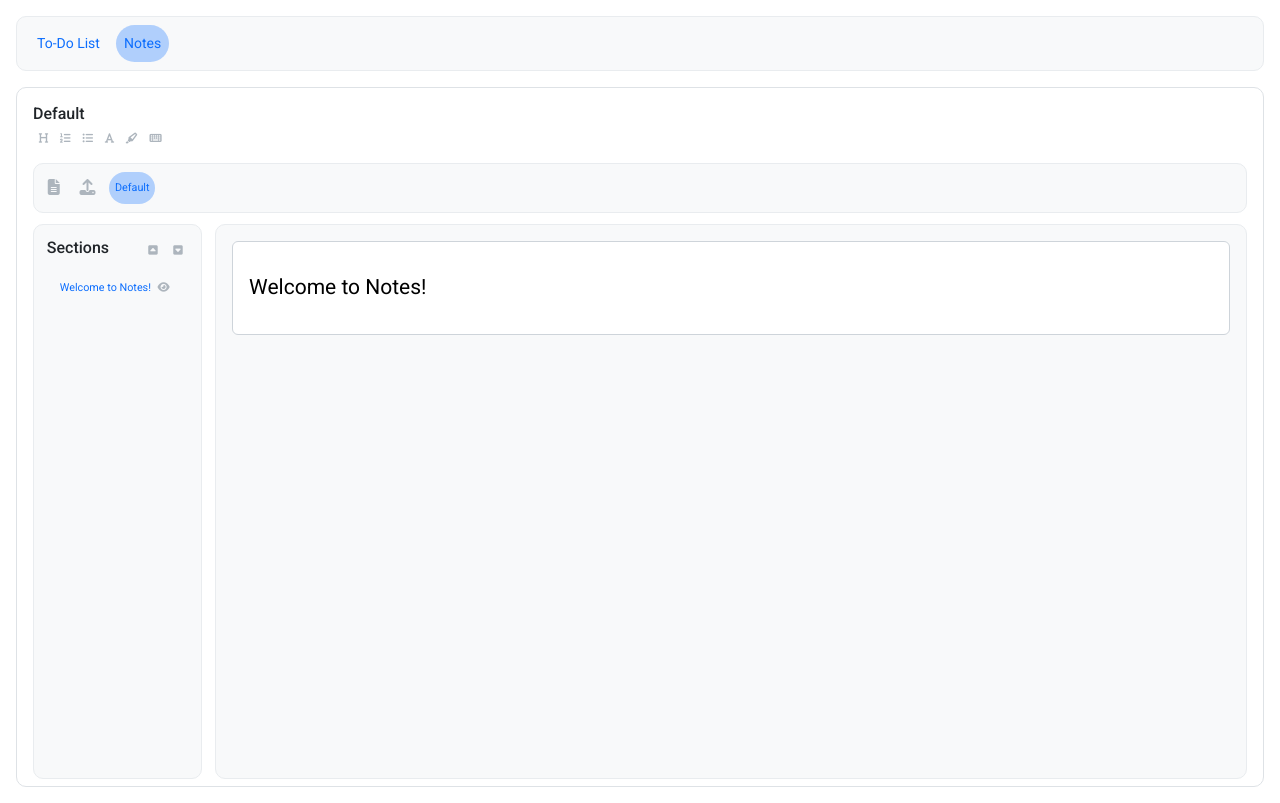
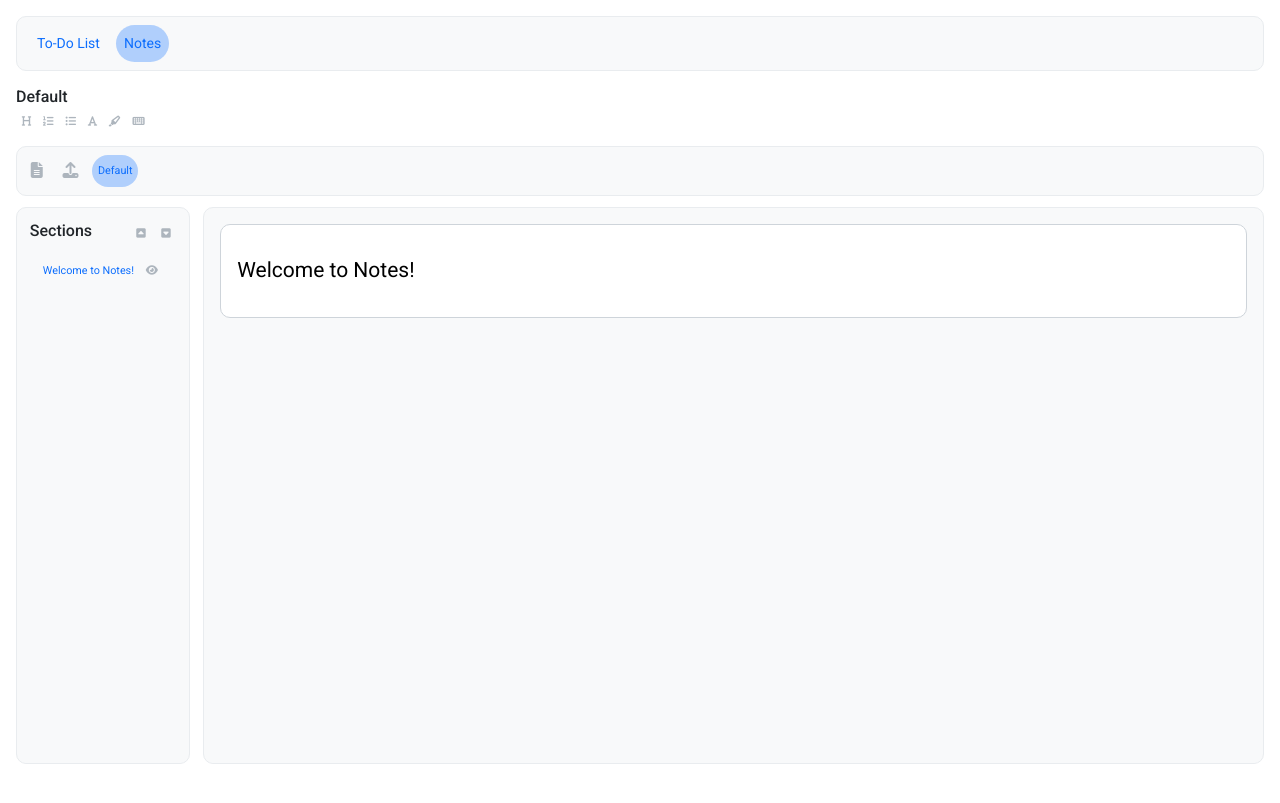
Before and after one commit to Mitra-Pratham/todo-list, a plain HTML site: page notes.html in a window 1280 px wide. Drawn offline with nearby package versions, Linux system fonts and the light colour scheme.

Commit message:
UI fixes and improvements to section area and notes-detail-container

```diff
--- a/css/main.css
+++ b/css/main.css
@@ -9,7 +9,7 @@ body {
   scroll-behavior: smooth;
 }
 
-.navbar{
+.navbar {
   margin: 1rem 1rem 0 1rem;
   background: var(--bs-light);
   border: 1px solid var(--bs-gray-200);
@@ -247,8 +247,6 @@ input:hover {
   height: calc(100vh - 100px);
   gap: .675rem;
   background: white;
-    border: 1px solid var(--bs-gray-200);
-    border-radius: var(--card-radius);
 }
 
 #notes-detail-area-parent {
@@ -258,7 +256,7 @@ input:hover {
   gap: .8rem;
 }
 
-#task-notes-area{
+#task-notes-area {
   color: #000 !important;
   font-size: 14px !important;
   background-color: #fff;
@@ -485,7 +483,7 @@ input:hover {
   padding: 16px;
   background-color: white;
   border: 1px solid var(--bs-gray-400);
-  border-radius: 6px;
+  border-radius: var(--card-radius);
   margin: 8px;
 }
 
--- a/notes.html
+++ b/notes.html
@@ -33,7 +33,7 @@
         </div>
       </nav>
 
-    <div id="notes-detail-container" class="m-3 p-3 border"></div>
+    <div id="notes-detail-container" class="p-3"></div>
 
 
 </body>
```
Lines whose indentation alone changed are shown as unchanged.
